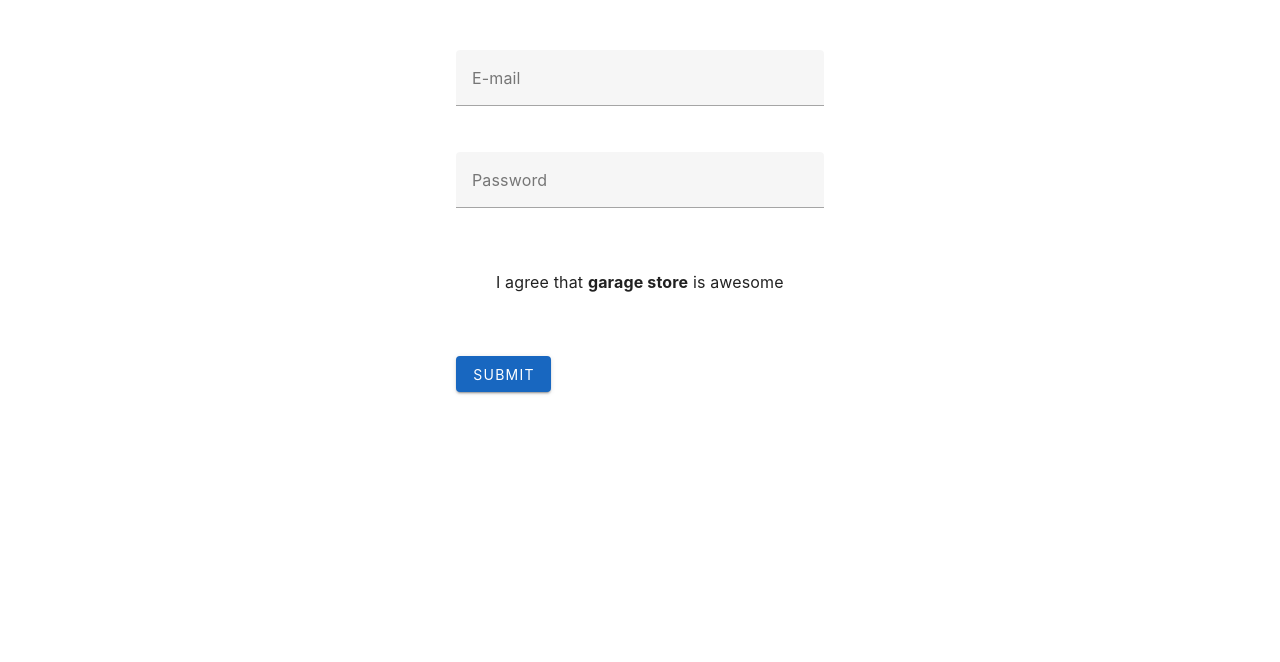
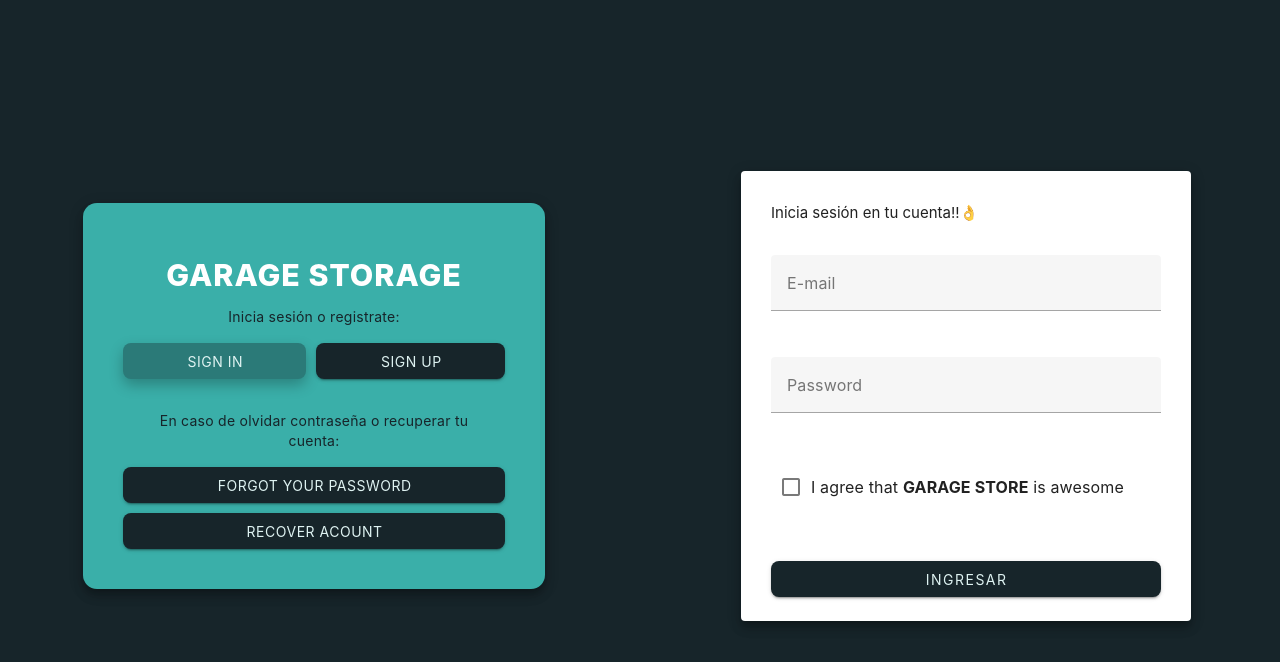
Before and after one commit to benlox44/garage-frontend, a Vue app: page /login in a window 1280 px wide. Shown: the top 662 px of the page. Built offline with nearby package versions, Linux system fonts and the light colour scheme.

Commit message:
diseño(auth):diseño del apartado de autenticación - login finalizado

```diff
--- a/package.json
+++ b/package.json
@@ -16,6 +16,7 @@
     "format": "prettier --write src/"
   },
   "dependencies": {
+    "@mdi/font": "^7.4.47",
     "@tailwindcss/vite": "^4.1.16",
     "pinia": "^3.0.3",
     "sass": "^1.93.2",
--- a/src/components/sessionComponents/LoginForm.vue
+++ b/src/components/sessionComponents/LoginForm.vue
@@ -1,3 +1,108 @@
 <template>
-  <h1>Componente en donde va el formulario del login</h1>
+  <v-container class="container-login">
+    <h1 style="margin-bottom: 30px">Inicia sesión en tu cuenta!!👌</h1>
+    <v-form v-model="valid" ref="form">
+      <v-row>
+        <v-col md="12" cols="12">
+          <v-text-field v-model="email" :rules="emailRules" label="E-mail" required></v-text-field>
+          <!-- v-model es la variable en el script-->
+        </v-col>
+
+        <v-col md="12" cols="12">
+          <v-text-field
+            v-model="password"
+            type="password"
+            :rules="passwordRules"
+            label="Password"
+            required
+          ></v-text-field>
+        </v-col>
+        <v-col md="12" cols="12">
+          <v-checkbox v-model="checkbox" :rules="checkboxRules" required>
+            <template v-slot:label>
+              <span>I agree that <strong>GARAGE STORE</strong> is awesome</span>
+            </template>
+          </v-checkbox>
+        </v-col>
+        <v-col md="12" cols="12">
+          <v-btn class="btn-login" @click="handleSubmit">Ingresar</v-btn>
+        </v-col>
+      </v-row>
+    </v-form>
+  </v-container>
 </template>
+
+<script>
+export default {
+  data: () => ({
+    valid: false,
+    email: '',
+    emailRules: [
+      (value) => {
+        if (value) return true
+
+        return 'E-mail is required.'
+      },
+      (value) => {
+        if (/.+@.+\..+/.test(value)) return true
+
+        return 'E-mail must be valid.'
+      },
+    ],
+    password: '',
+    passwordRules: [
+      (value) => {
+        if (value) return true
+
+        return 'Password is required.'
+      },
+      (value) => {
+        if (value.length >= 6) return true
+
+        return 'Password must be at least 6 characters.'
+      },
+    ],
+    checkbox: false,
+    checkboxRules: [(value) => value || 'Debes aceptar para continuar'],
+  }),
+  methods: {
+    async handleSubmit() {
+      const isValid = await this.$refs.form.validate()
+
+      if (!isValid.valid) {
+        console.log('Formulario inválido ❌')
+        return
+      }
+      //Llamada a axios para iniciar sesión
+      const formData = {
+        email: this.email,
+        password: this.password,
+        checkbox: this.checkbox,
+      }
+      console.log('Formulario válido ✅', formData)
+    },
+  },
+}
+</script>
+
+<style scoped>
+.container-login {
+  max-width: 400px;
+  margin: auto;
+  padding-top: 50px;
+}
+.btn-login {
+  width: 100%;
+  border-radius: 8px;
+  background-color: #17252a;
+  color: #def2f1;
+  transition: 0.25s ease;
+  text-transform: uppercase;
+  letter-spacing: 1.5px;
+}
+.btn-login:hover {
+  background-color: #2b7a78; /* tono más claro del botón */
+  transform: translateY(-3px); /* efecto elevar */
+  box-shadow: 0px 6px 14px rgba(0, 0, 0, 0.25);
+}
+</style>
--- a/src/components/sessionComponents/RegisterForm.vue
+++ b/src/components/sessionComponents/RegisterForm.vue
@@ -1,3 +1,101 @@
 <template>
-  <h1>Componente en donde va el formulario del registro</h1>
+  <v-container class="container-register">
+    <h1 style="margin-bottom: 30px">Registrate ingresando tus datos!!🧐🤖</h1>
+    <v-form v-model="valid" ref="form">
+      <v-row>
+        <v-col md="12" cols="12">
+          <v-text-field v-model="email" :rules="emailRules" label="E-mail" required></v-text-field>
+          <!-- v-model es la variable en el script-->
+        </v-col>
+
+        <v-col md="12" cols="12">
+          <v-text-field
+            v-model="password"
+            type="password"
+            :rules="passwordRules"
+            label="Password"
+            required
+          ></v-text-field>
+        </v-col>
+        <v-col md="12" cols="12">
+          <v-btn class="btn-register" @click="handleSubmit">Registrarse</v-btn>
+        </v-col>
+      </v-row>
+    </v-form>
+  </v-container>
 </template>
+
+<script>
+export default {
+  data: () => ({
+    valid: false,
+    email: '',
+    emailRules: [
+      (value) => {
+        if (value) return true
+
+        return 'E-mail is required.'
+      },
+      (value) => {
+        if (/.+@.+\..+/.test(value)) return true
+
+        return 'E-mail must be valid.'
+      },
+    ],
+    password: '',
+    passwordRules: [
+      (value) => {
+        if (value) return true
+
+        return 'Password is required.'
+      },
+      (value) => {
+        if (value.length >= 6) return true
+
+        return 'Password must be at least 6 characters.'
+      },
+    ],
+    checkbox: false,
+    checkboxRules: [(value) => value || 'Debes aceptar para continuar'],
+  }),
+  methods: {
+    async handleSubmit() {
+      const isValid = await this.$refs.form.validate()
+
+      if (!isValid.valid) {
+        console.log('Formulario inválido ❌')
+        return
+      }
+      //Llamada a axios para iniciar sesión
+      const formData = {
+        email: this.email,
+        password: this.password,
+        checkbox: this.checkbox,
+      }
+      console.log('Formulario válido ✅', formData)
+    },
+  },
+}
+</script>
+
+<style scoped>
+.container-register {
+  max-width: 400px;
+  margin: auto;
+  padding-top: 50px;
+}
+.btn-register {
+  width: 100%;
+  border-radius: 8px;
+  background-color: #17252a;
+  color: #def2f1;
+  transition: 0.25s ease;
+  text-transform: uppercase;
+  letter-spacing: 1.5px;
+}
+.btn-register:hover {
+  background-color: #2b7a78; /* tono más claro del botón */
+  transform: translateY(-3px); /* efecto elevar */
+  box-shadow: 0px 6px 14px rgba(0, 0, 0, 0.25);
+}
+</style>
--- a/src/main.ts
+++ b/src/main.ts
@@ -10,6 +10,8 @@ import 'vuetify/styles'
 import { createVuetify } from 'vuetify'
 import * as components from 'vuetify/components'
 import * as directives from 'vuetify/directives'
+import { aliases, mdi } from 'vuetify/iconsets/mdi'
+import '@mdi/font/css/materialdesignicons.css' // ← estilos de los íconos
 
 const app = createApp(App)
 
@@ -17,6 +19,13 @@ const app = createApp(App)
 const vuetify = createVuetify({
   components,
   directives,
+  icons: {
+    defaultSet: 'mdi', // ← le decimos a Vuetify qué set usar
+    aliases,
+    sets: {
+      mdi,
+    },
+  },
 })
 
 app.use(createPinia())
--- a/src/views/viewsAuth/AuthView.vue
+++ b/src/views/viewsAuth/AuthView.vue
@@ -1,71 +1,160 @@
 <template>
-  <v-container class="container-login">
-    <v-form v-model="valid">
-      <v-row>
-        <v-col md="12" cols="12">
-          <v-text-field v-model="email" :rules="nameRules" label="E-mail" required></v-text-field>
-          <!-- v-model es la variable en el script-->
-        </v-col>
+  <v-container class="container-login" fluid>
+    <v-row class="layout-row">
+      <!-- PANEL IZQUIERDO -->
+      <v-col cols="12" md="6" class="left-panel">
+        <v-card class="panel-box" elevation="8" rounded>
+          <v-card-title>Garage Storage</v-card-title>
+          <v-card-text>Inicia sesión o registrate:</v-card-text>
+          <div class="btn-group">
+            <v-btn
+              class="btn-auth"
+              :class="{ active: activeForm === 'login' }"
+              @click="activeForm = 'login'"
+              >Sign in</v-btn
+            >
+            <v-btn
+              class="btn-auth"
+              :class="{ active: activeForm === 'register' }"
+              @click="activeForm = 'register'"
+              >Sign up</v-btn
+            >
+          </div>
+          <v-card-text class="mt-4"
+            >En caso de olvidar contraseña o recuperar tu cuenta:</v-card-text
+          >
+          <div class="btn-group">
+            <v-btn
+              class="btn-auth"
+              :class="{ active: activeForm === 'forgot' }"
+              @click="activeForm = 'forgot'"
+              >Forgot your password</v-btn
+            >
+            <v-btn
+              class="btn-auth"
+              :class="{ active: activeForm === 'recover' }"
+              @click="activeForm = 'recover'"
+              >Recover acount</v-btn
+            >
+          </div>
+        </v-card>
+      </v-col>
 
-        <v-col md="12" cols="12">
-          <v-text-field
-            v-model="password"
-            type="password"
-            :rules="nameRules"
-            label="Password"
-            required
-          ></v-text-field>
-        </v-col>
-        <v-col md="12" cols="12">
-          <v-checkbox v-model="checkbox" v-slot:label required>
-            <p>I agree that <strong>garage store</strong> is awesome</p>
-          </v-checkbox>
-        </v-col>
-        <v-col md="12" cols="12">
-          <v-btn color="primary">Submit</v-btn>
-        </v-col>
-      </v-row>
-    </v-form>
+      <!-- PANEL DERECHO DINÁMICO -->
+      <v-col cols="12" md="6" class="right-panel">
+        <v-sheet class="dynamic-box" elevation="8" rounded>
+          <component :is="formMap[activeForm]" />
+        </v-sheet>
+      </v-col>
+    </v-row>
   </v-container>
 </template>
+
 <script>
+import LoginForm from '@/components/sessionComponents/LoginForm.vue'
+import RegisterForm from '@/components/sessionComponents/RegisterForm.vue'
+import RecoverPassword from '@/components/sessionComponents/RecoverPassword.vue'
+import RecoverAccount from '@/components/sessionComponents/RecoverAccount.vue'
+
 export default {
-  data: () => ({
-    valid: false,
-    password: '',
-    nameRules: [
-      (value) => {
-        if (value) return true
-
-        return 'Name is required.'
+  data() {
+    return {
+      activeForm: 'login',
+      formMap: {
+        login: LoginForm,
+        register: RegisterForm,
+        forgot: RecoverPassword,
+        recover: RecoverAccount,
       },
-      (value) => {
-        if (value?.length <= 10) return true
-
-        return 'Name must be less than 10 characters.'
-      },
-    ],
-    email: '',
-    emailRules: [
-      (value) => {
-        if (value) return true
-
-        return 'E-mail is required.'
-      },
-      (value) => {
-        if (/.+@.+\..+/.test(value)) return true
-
-        return 'E-mail must be valid.'
-      },
-    ],
-  }),
+    }
+  },
 }
 </script>
 
 <style scoped>
+/* Contenedor principal ocupa todo el ancho */
 .container-login {
-  max-width: 400px;
-  margin: auto;
-  padding-top: 50px;
+  width: 100%;
+  margin: 0;
+  padding: 0;
+}
+/* Hace que todo el contenido se centre vertical y horizontalmente */
+.layout-row {
+  min-height: 90vh;
+  height: 102vh;
+  display: flex;
+  align-items: center;
+  justify-content: space-around;
+  background-color: #17252a;
+}
+
+/* Panel izquierdo no cambia posición */
+.left-panel {
+  padding: 95px;
+  display: flex;
+  justify-content: center;
+}
+
+/* Cajita con padding y tamaño controlado */
+/* Cajita principal del panel izquierdo */
+.panel-box {
+  padding: 40px;
+  width: 500px;
+  text-align: center;
+  background-color: #3aafa9;
+  color: #17252a;
+  border-radius: 14px;
+}
+
+/* Estilo títulos y textos */
+.panel-box .v-card-title {
+  font-size: 1.9rem;
+  font-weight: 800;
+  color: #ffffff;
+  text-transform: uppercase;
+  letter-spacing: 1px;
+}
+/* Grupo de botones con separación uniforme */
+.btn-group {
+  display: flex;
+  flex-direction: row;
+  flex-wrap: wrap; /* para que si el espacio no alcanza hagan salto de línea */
+  gap: 10px; /* separación bonita entre botones */
+}
+
+.btn-auth {
+  flex: 1 1 auto; /* todos con el mismo ancho */
+  padding: 10px;
+  text-align: center;
+  font-weight: 600;
+  border-radius: 8px;
+  background-color: #17252a;
+  color: #def2f1;
+  transition: 0.25s ease;
+  text-transform: uppercase;
+  letter-spacing: 0.5px;
+}
+.btn-auth:hover {
+  background-color: #2b7a78; /* tono más claro del botón */
+  transform: translateY(-3px); /* efecto elevar */
+  box-shadow: 0px 6px 14px rgba(0, 0, 0, 0.25);
+}
+.btn-auth.active {
+  background-color: #2b7a78 !important; /* mismo color que hover */
+  box-shadow: 0px 6px 14px rgba(0, 0, 0, 0.25);
+}
+/* Panel derecho siempre mantiene proporciones */
+.right-panel {
+  display: flex;
+  justify-content: center;
+}
+
+/* Caja que mantendrá el mismo tamaño para todos los formularios */
+.dynamic-box {
+  padding: 30px;
+  width: 100%;
+  max-width: 450px;
+  height: 450px;
+  min-height: 350px; /* <-- controla altura */
 }
 </style>
--- a/src/views/viewsAuth/RegisterView.vue
+++ /dev/null
@@ -1,3 +0,0 @@
-<template>
-  <h1>Esta es la pagina de registro</h1>
-</template>
```
Also changed, not shown: 2 other files (tests, documents, lock files or other folders).
